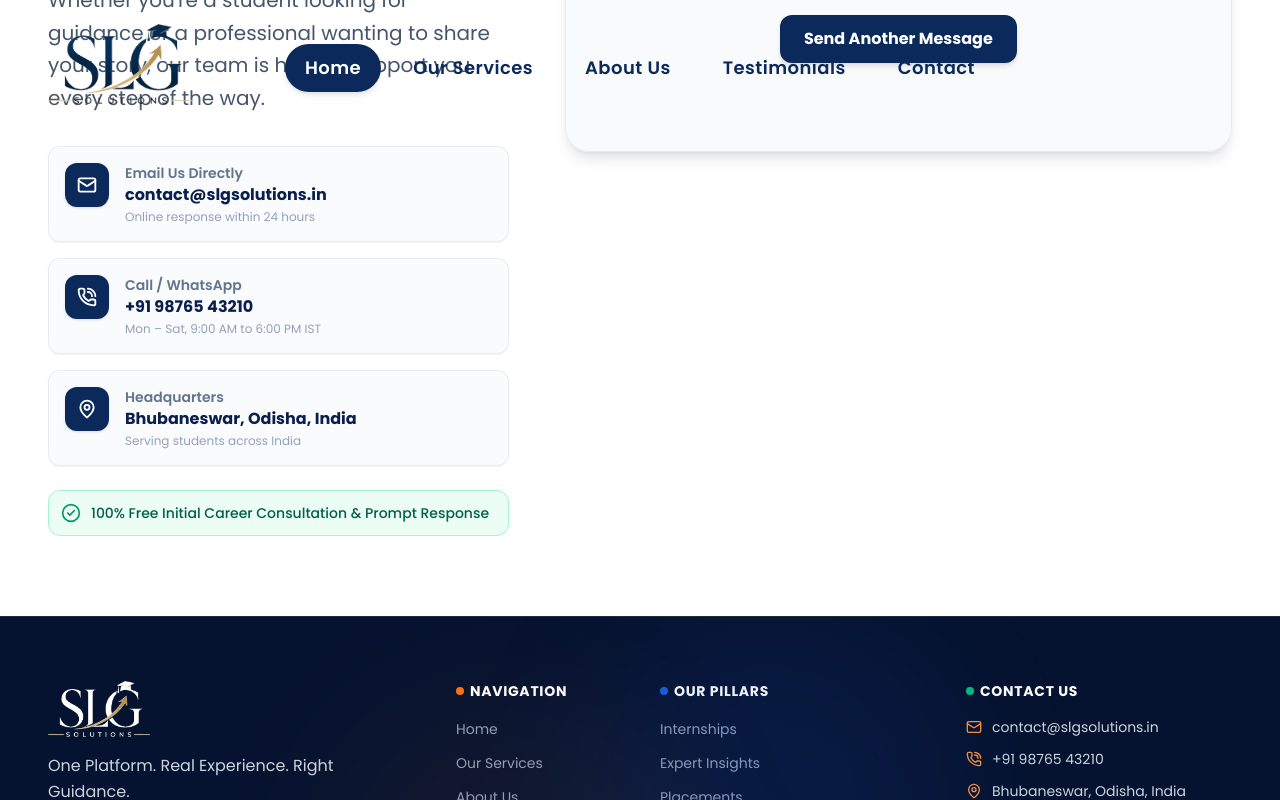
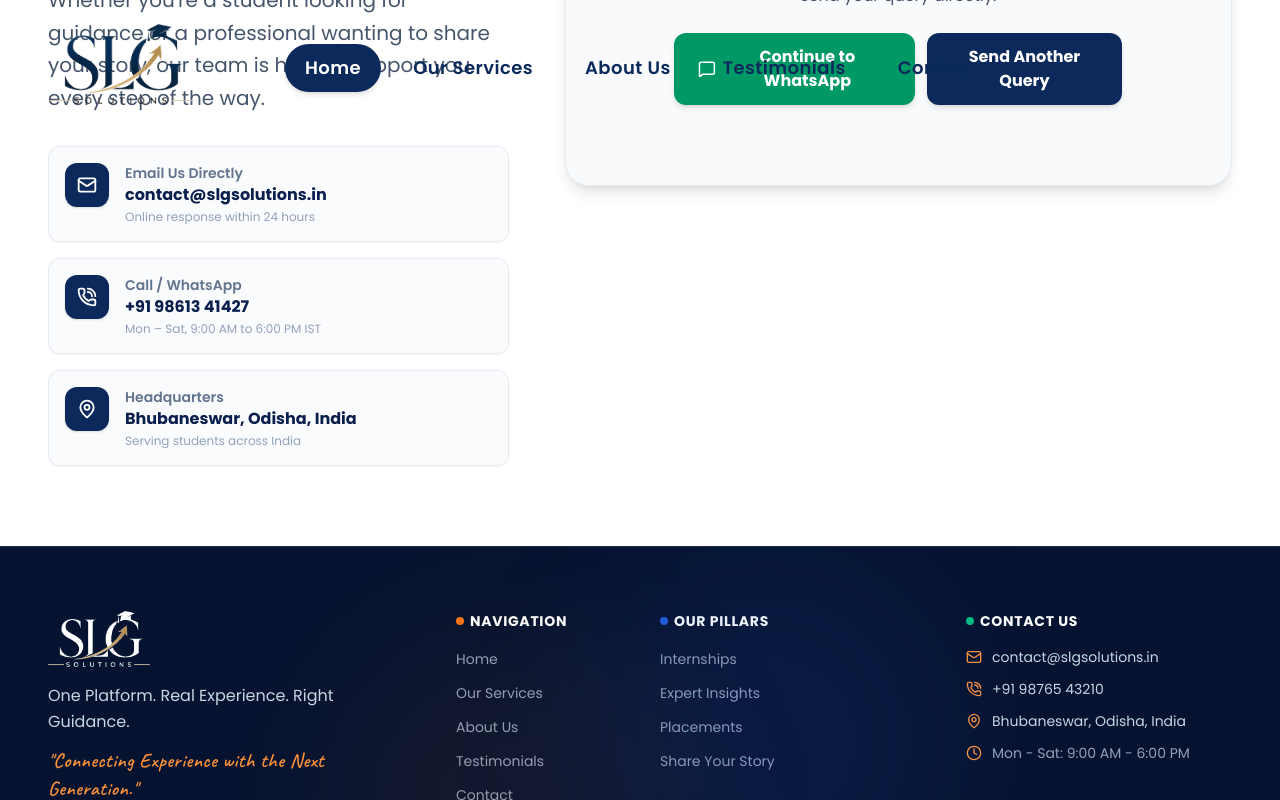
Before and after one commit to rashmi-ranjan-sahoo-dev/slg, a React (Vite) app: page / in a window 1280 px wide. Both pictures are taken after typing "Sample", "name@example.com", "Sample" into the empty fields and a click on the button "SUBMIT QUERY". Shown: the part 3863-4663 px from the top of the page. Built offline with nearby package versions, Linux system fonts and the light colour scheme; the HTML template or start-up script is replaced by a standard one.

Commit message:
feat: redirect contact form query directly to WhatsApp with prefilled message

```diff
--- a/src/components/ContactUs.jsx
+++ b/src/components/ContactUs.jsx
@@ -36,9 +36,9 @@
 
   const [isSubmitted, setIsSubmitted] = useState(false);
   const [isSubmitting, setIsSubmitting] = useState(false);
+  const [whatsappLink, setWhatsappLink] = useState('');
 
-  const { badge, heading, highlight, subtitle, channels, roles, guaranteeText } =
-    CONTACT_CONTENT;
+  const { badge, heading, highlight, subtitle, channels, roles } = CONTACT_CONTENT;
 
   useGSAP(
     () => {
@@ -71,14 +71,31 @@
 
   const handleSubmit = (e) => {
     e.preventDefault();
-    if (!formData.name || !formData.email || !formData.message) return;
+    if (!formData.name.trim() || !formData.email.trim() || !formData.message.trim()) return;
 
     setIsSubmitting(true);
-    // Simulate brief network submission
+
+    const messageText = `*New Query - SLG Solutions*
+
+*Name:* ${formData.name.trim()}
+*Email:* ${formData.email.trim()}
+*Category / Role:* ${formData.role}
+*Message:* ${formData.message.trim()}`;
+
+    const url = `https://wa.me/919861341427?text=${encodeURIComponent(messageText)}`;
+    setWhatsappLink(url);
+
+    // Open WhatsApp in a new tab immediately (handles user gesture cleanly)
+    try {
+      window.open(url, '_blank', 'noopener,noreferrer');
+    } catch (err) {
+      console.warn('Direct popup prevented, fallback button available', err);
+    }
+
     setTimeout(() => {
       setIsSubmitting(false);
       setIsSubmitted(true);
-    }, 600);
+    }, 400);
   };
 
   const handleReset = () => {
@@ -88,6 +105,7 @@
       role: roles[0],
       message: '',
     });
+    setWhatsappLink('');
     setIsSubmitted(false);
   };
 
@@ -153,12 +171,6 @@
                 </a>
               ))}
             </div>
-
-            {/* Response Guarantee Pill */}
-            <div className="mt-6 flex items-center gap-2.5 p-3 rounded-xl bg-emerald-50 border border-emerald-200 text-emerald-800 text-xs sm:text-sm font-medium w-full">
-              <CheckCircle2 className="w-5 h-5 text-emerald-600 flex-shrink-0" />
-              <span>{guaranteeText}</span>
-            </div>
           </div>
 
           {/* RIGHT COLUMN: Interactive Form Card */}
@@ -166,23 +178,36 @@
             <div className="bg-slate-50/90 rounded-[20px] sm:rounded-[24px] p-6 sm:p-8 md:p-10 border border-slate-200/80 shadow-lg relative overflow-hidden">
               {isSubmitted ? (
                 /* Success Feedback Message */
-                <div className="py-12 px-4 flex flex-col items-center text-center">
-                  <div className="w-16 h-16 rounded-full bg-emerald-100 text-emerald-600 flex items-center justify-center mb-4">
+                <div className="py-10 px-4 flex flex-col items-center text-center">
+                  <div className="w-16 h-16 rounded-full bg-emerald-100 text-emerald-600 flex items-center justify-center mb-4 shadow-xs">
                     <CheckCircle2 className="w-9 h-9 stroke-[2.5]" />
                   </div>
                   <h3 className="text-2xl sm:text-3xl font-extrabold text-[#0A1F4D] mb-2">
-                    Message Sent Successfully!
+                    Redirecting to WhatsApp...
                   </h3>
-                  <p className="text-base text-slate-600 max-w-md mb-6 leading-relaxed">
-                    Thank you, <span className="font-semibold text-[#0A1F4D]">{formData.name}</span>. Our team has received your query and will connect with you within 24 hours.
+                  <p className="text-sm sm:text-base text-slate-600 max-w-md mb-6 leading-relaxed">
+                    Thank you, <span className="font-semibold text-[#0A1F4D]">{formData.name}</span>! Your query has been compiled. If WhatsApp did not open automatically, click below to send your query directly.
                   </p>
-                  <button
-                    type="button"
-                    onClick={handleReset}
-                    className="inline-flex items-center gap-2 px-6 py-3 rounded-xl bg-[#0B2A5B] hover:bg-[#0A1F4D] text-white font-bold text-sm sm:text-base transition-all active:scale-95 shadow-md"
-                  >
-                    <span>Send Another Message</span>
-                  </button>
+                  <div className="flex flex-col sm:flex-row items-center gap-3 w-full justify-center max-w-md">
+                    {whatsappLink && (
+                      <a
+                        href={whatsappLink}
+                        target="_blank"
+                        rel="noopener noreferrer"
+                        className="w-full sm:w-auto inline-flex items-center justify-center gap-2 px-6 py-3 rounded-xl bg-emerald-600 hover:bg-emerald-700 text-white font-bold text-sm sm:text-base transition-all active:scale-95 shadow-md"
+                      >
+                        <MessageSquare className="w-4 h-4 sm:w-5 sm:h-5" />
+                        <span>Continue to WhatsApp</span>
+                      </a>
+                    )}
+                    <button
+                      type="button"
+                      onClick={handleReset}
+                      className="w-full sm:w-auto inline-flex items-center justify-center gap-2 px-6 py-3 rounded-xl bg-[#0B2A5B] hover:bg-[#0A1F4D] text-white font-bold text-sm sm:text-base transition-all active:scale-95 shadow-md cursor-pointer"
+                    >
+                      <span>Send Another Query</span>
+                    </button>
+                  </div>
                 </div>
               ) : (
                 /* Main Form */
@@ -299,7 +324,7 @@
                     className="w-full min-h-[52px] px-8 py-3.5 rounded-xl bg-orange-500 hover:bg-orange-600 active:scale-[0.98] text-white font-extrabold text-base tracking-wider uppercase transition-all shadow-md hover:shadow-xl flex items-center justify-center gap-2.5 disabled:opacity-70 cursor-pointer"
                   >
                     {isSubmitting ? (
-                      <span>Sending Message...</span>
+                      <span>Redirecting to WhatsApp...</span>
                     ) : (
                       <>
                         <span>Submit Query</span>
--- a/src/data/content.js
+++ b/src/data/content.js
@@ -334,8 +334,8 @@
     {
       id: 'phone',
       title: 'Call / WhatsApp',
-      value: '+91 98765 43210',
-      link: 'tel:+919876543210',
+      value: '+91 98613 41427',
+      link: 'https://wa.me/919861341427',
       hint: 'Mon – Sat, 9:00 AM to 6:00 PM IST',
     },
     {
@@ -352,7 +352,6 @@
     'College / Educational Institution',
     'Recruiter / Employer',
   ],
-  guaranteeText: '100% Free Initial Career Consultation & Prompt Response',
 };
 
 export const FOOTER_CONTENT = {
```
